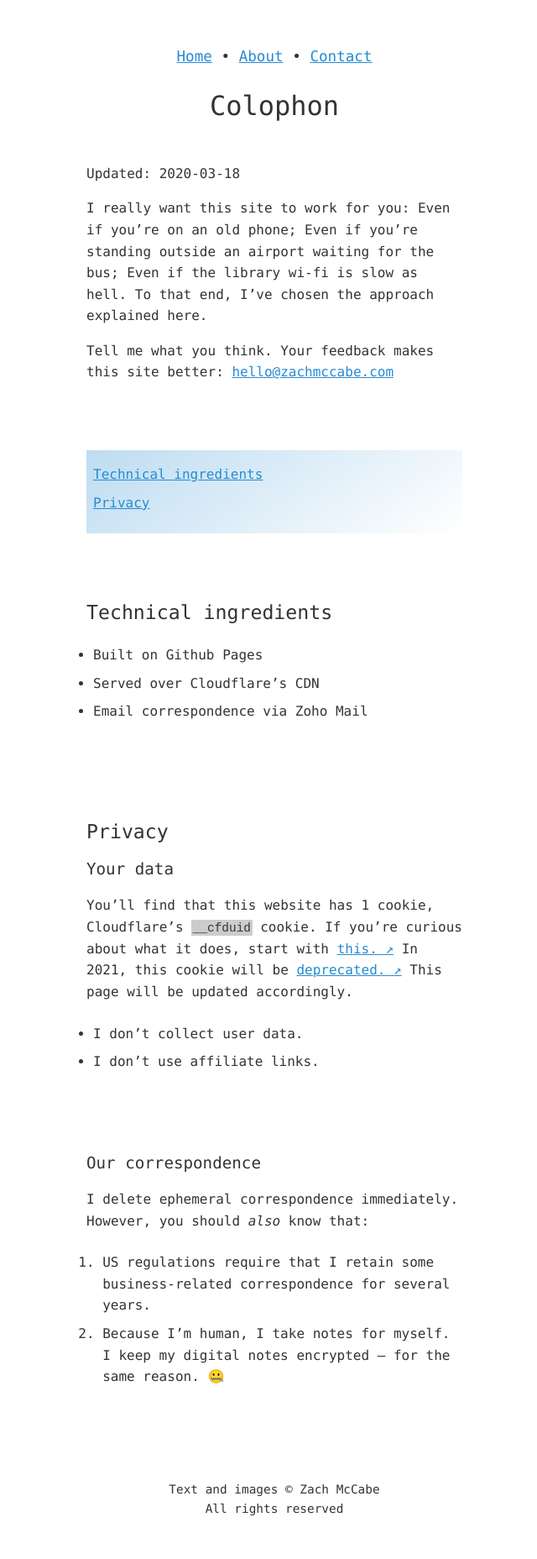
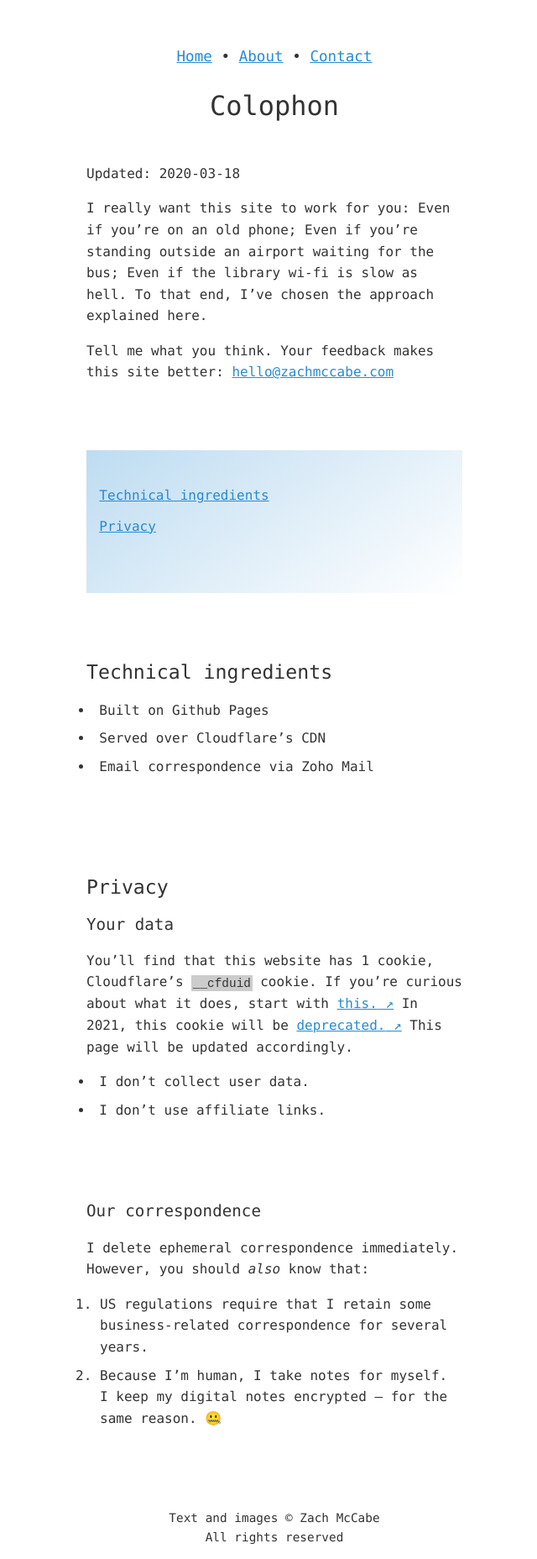
Before and after one commit to zachmccabe/zachmccabe.github.io, a Jekyll site: the page built from colophon.md, in a window 1280 px wide. Shown: the whole page at 84% size, without its empty margins (313-953 px from the left). Built offline with Jekyll 4.4.1, drawn with Linux system fonts in a browser that asks for light colours; before the commit the page ends 1823 px from its top, so only the background shows below that.

Commit message:
Update kao-nite-13.css
Tweaking all `ol` and `ul` styles,  including `.kaoNAV` list styles.

```diff
--- a/assets/kao-nite-13.css
+++ b/assets/kao-nite-13.css
@@ -83,9 +83,13 @@ footer {
   padding: 1em 0.5em;
 }
 
+.kaoNAV li {
+line-height: 1.8;
+}
+
 .kaoNAV ul {
   list-style-type: none;
-  margin: 0;
+  margin: 1.5em 0 3em 0;
   padding: 0;
 }
 
@@ -183,13 +187,21 @@ background: currentColor;
 }
 
 ol {
-  margin: 1.5em 0 1.5em 1.2em;
+  margin: 0 0 0 1em;
+  padding-left: 0;
+}
+
+ol li {
   padding-left: 0;
 }
 
 ul {
-  margin: 1.5em 0 1.5em 0.5em;
+  margin: 0 0 0 0.5em;
   padding-left: 0;
+}
+
+ul li {
+  padding-left: 0.46em;
 }
 
 li {
@@ -197,7 +209,7 @@ li {
 }
 
 li > ol, li > ul {
-margin-top: 0.55em;
+  margin-top: 0.5em;
 }
 
 table {
```
